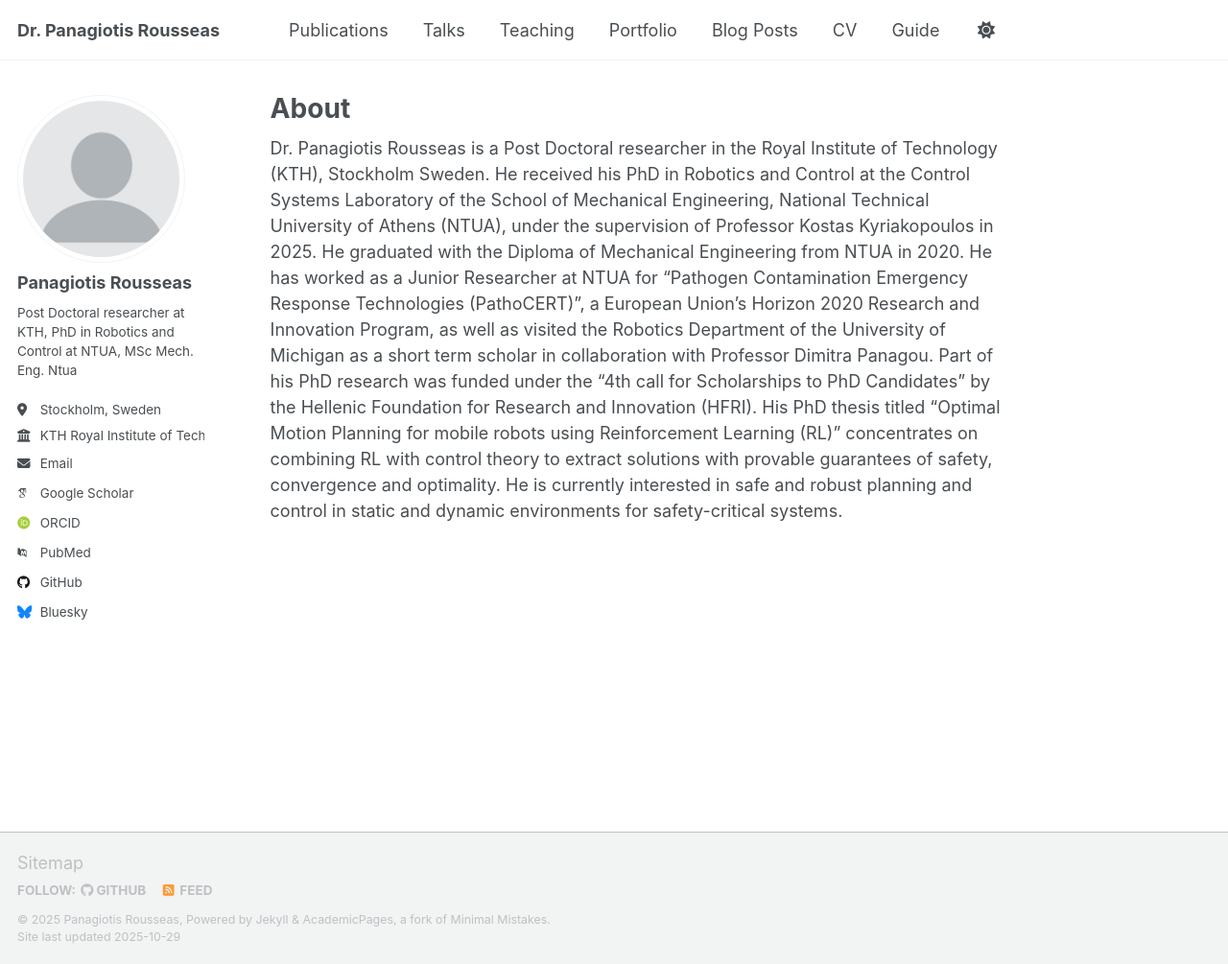
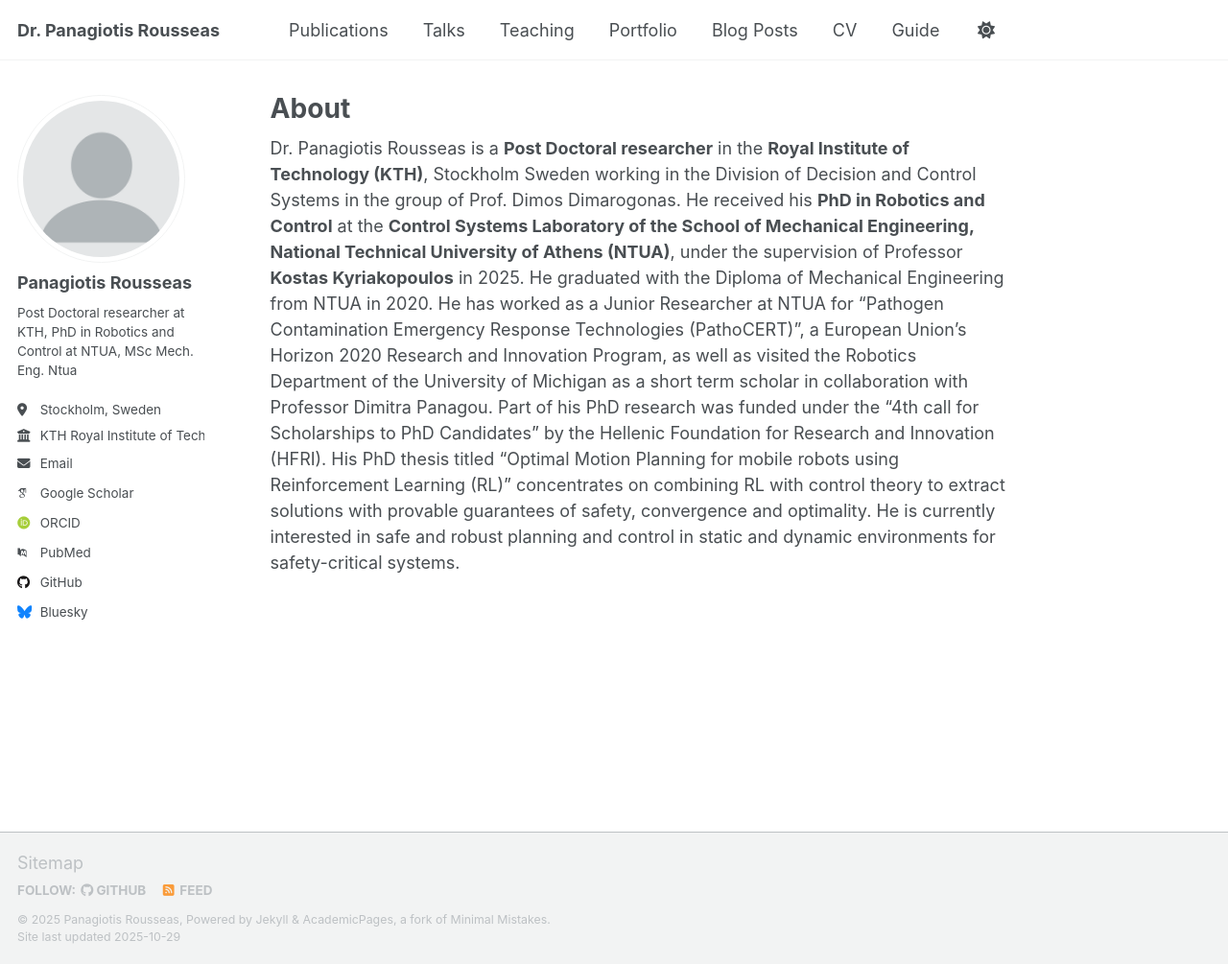
Before and after one commit to panosrousseas/panosrousseas.github.io, a Jekyll site: the page built from _pages/about.md, in a window 1280 px wide and 1005 px high. Shown: the whole window at 96% size. Built offline with Jekyll 4.4.1, drawn with Linux system fonts in a browser that asks for light colours; some web fonts are replaced; a script that is not in the unit is left out.

Commit message:
Update about.md

```diff
--- a/_pages/about.md
+++ b/_pages/about.md
@@ -7,4 +7,4 @@ redirect_from:
   - /about.html
 ---
 
-Dr. Panagiotis Rousseas is a Post Doctoral researcher in the Royal Institute of Technology (KTH), Stockholm Sweden. He received his PhD in Robotics and Control at the Control Systems Laboratory of the School of Mechanical Engineering, National Technical University of Athens (NTUA), under the supervision of Professor Kostas Kyriakopoulos in 2025. He graduated with the Diploma of Mechanical Engineering from NTUA in 2020. He has worked as a Junior Researcher at NTUA for "Pathogen Contamination Emergency Response Technologies (PathoCERT)", a European Union’s Horizon 2020 Research and Innovation Program, as well as visited the Robotics Department of the University of Michigan as a short term scholar in collaboration with Professor Dimitra Panagou. Part of his PhD research was funded under the "4th call for Scholarships to PhD Candidates" by the Hellenic Foundation for Research and Innovation (HFRI). His PhD thesis titled "Optimal Motion Planning for mobile robots using Reinforcement Learning (RL)" concentrates on combining RL with control theory to extract solutions with provable guarantees of safety, convergence and optimality. He is currently  interested in safe and robust planning and control in static and dynamic environments for safety-critical systems.
+Dr. Panagiotis Rousseas is a **Post Doctoral researcher** in the **Royal Institute of Technology (KTH)**, Stockholm Sweden working in the Division of Decision and Control Systems in the group of Prof. Dimos Dimarogonas. He received his **PhD in Robotics and Control** at the **Control Systems Laboratory of the School of Mechanical Engineering, National Technical University of Athens (NTUA)**, under the supervision of Professor **Kostas Kyriakopoulos** in 2025. He graduated with the Diploma of Mechanical Engineering from NTUA in 2020. He has worked as a Junior Researcher at NTUA for "Pathogen Contamination Emergency Response Technologies (PathoCERT)", a European Union’s Horizon 2020 Research and Innovation Program, as well as visited the Robotics Department of the University of Michigan as a short term scholar in collaboration with Professor Dimitra Panagou. Part of his PhD research was funded under the "4th call for Scholarships to PhD Candidates" by the Hellenic Foundation for Research and Innovation (HFRI). His PhD thesis titled "Optimal Motion Planning for mobile robots using Reinforcement Learning (RL)" concentrates on combining RL with control theory to extract solutions with provable guarantees of safety, convergence and optimality. He is currently  interested in safe and robust planning and control in static and dynamic environments for safety-critical systems.
```
